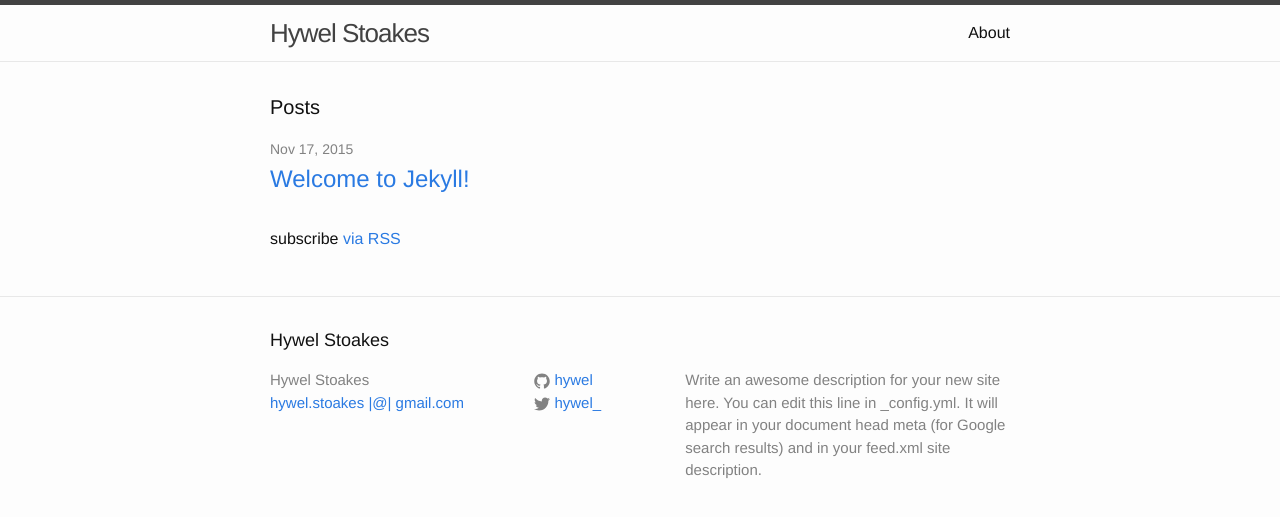
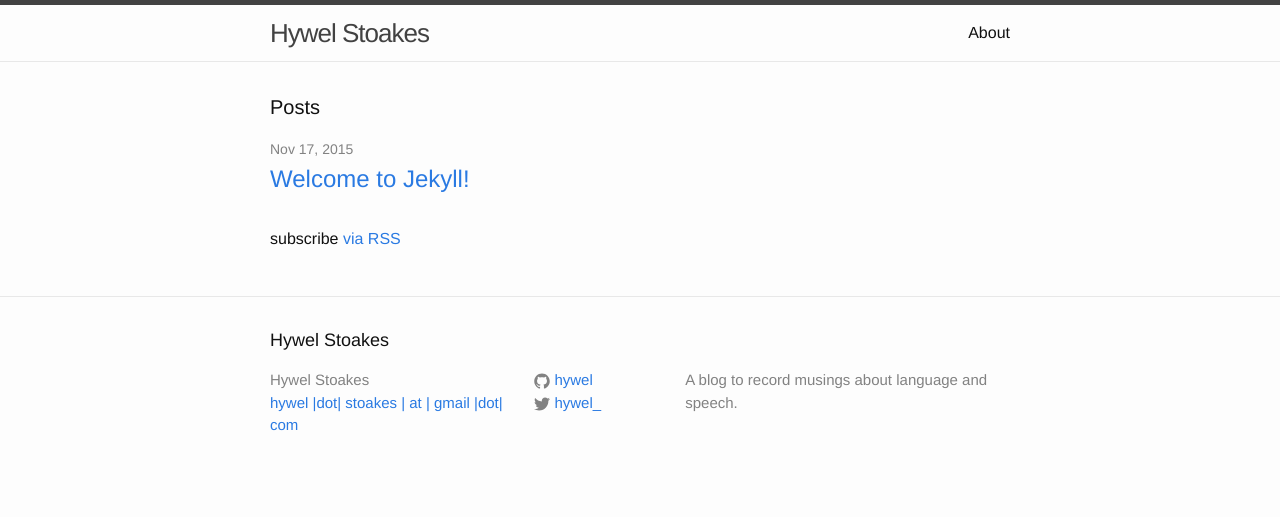
Before and after one commit to hywel/hywel.github.io, a Jekyll site: the page built from index.html, in a window 1280 px wide. Shown: the top 517 px of the page. Built offline with Jekyll 4.4.1, drawn with Linux system fonts in a browser that asks for light colours.

Commit message:
Update _config.yml

```diff
--- a/_config.yml
+++ b/_config.yml
@@ -7,13 +7,11 @@
 
 # Site settings
 title: Hywel Stoakes
-email: hywel.stoakes |@| gmail.com
+email: hywel |dot| stoakes | at | gmail |dot| com
 description: > # this means to ignore newlines until "baseurl:"
-  Write an awesome description for your new site here. You can edit this
-  line in _config.yml. It will appear in your document head meta (for
-  Google search results) and in your feed.xml site description.
+  A blog to record musings about language and speech.
 baseurl: "" # the subpath of your site, e.g. /blog
-url: "http://hywel.github.io/myblog" # the base hostname & protocol for your site
+url: "http://hywel.github.io" # the base hostname & protocol for your site
 twitter_username: hywel_
 github_username:  hywel
 
```
